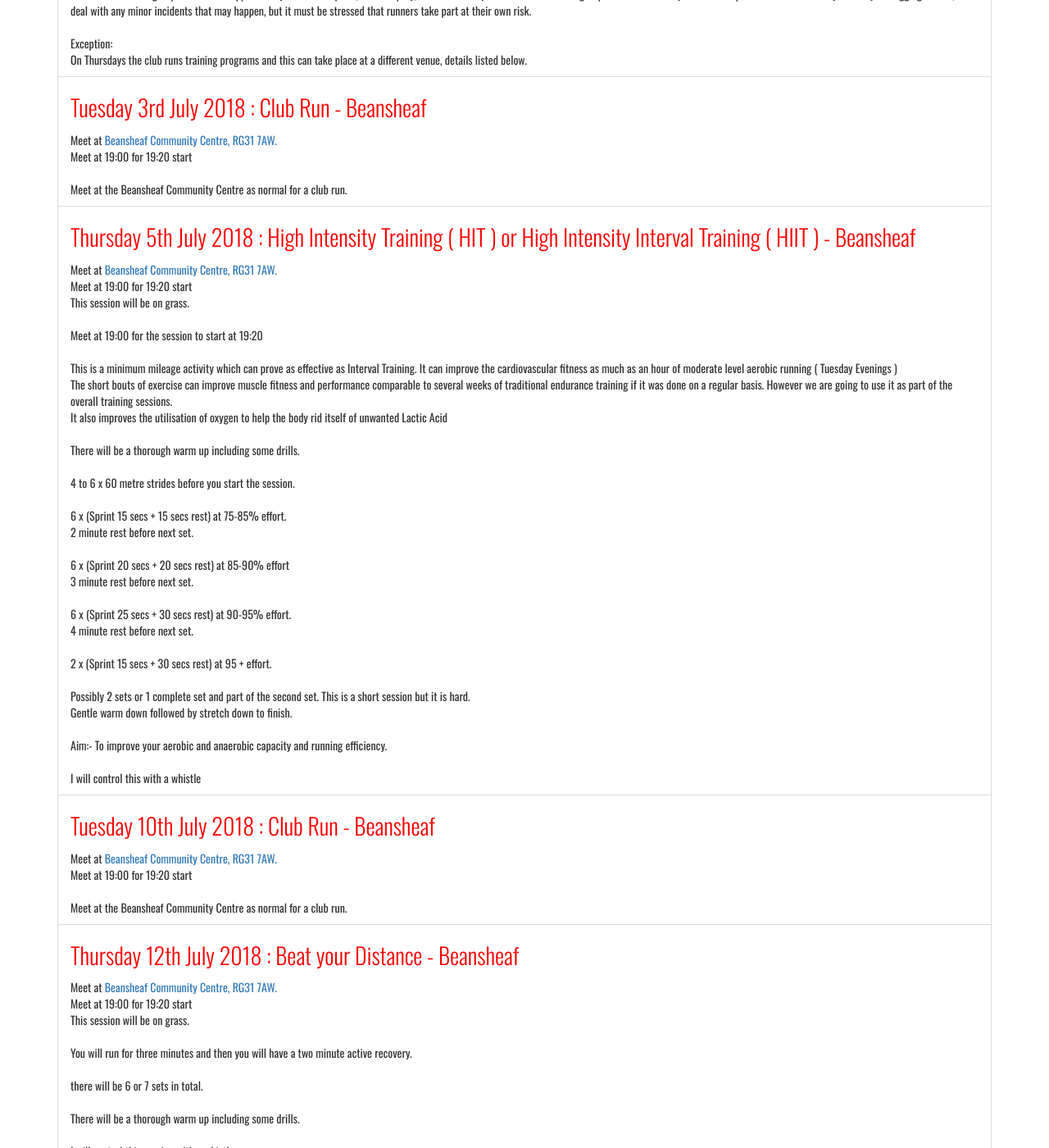
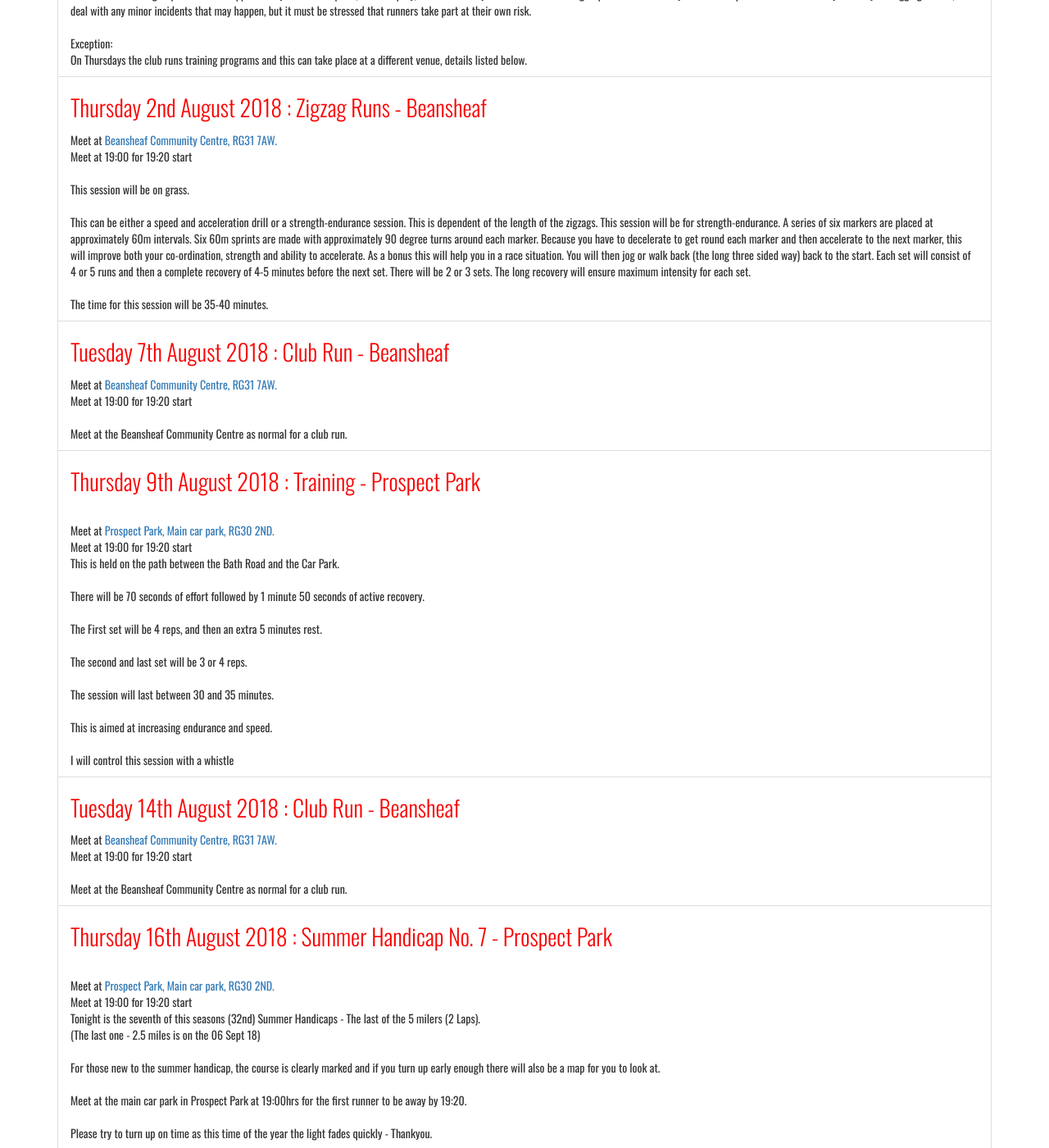
Before and after one commit to tjrobinson/readingjoggers.org, a Jekyll site: the page built from events.html, in a window 1280 px wide and 1400 px high, scrolled down 740 px. Shown: the whole window at 82% size. Built offline with Jekyll 4.4.1, drawn with Linux system fonts in a browser that asks for light colours; nearby versions of some CDN libraries; some of the changed text lies outside the part shown.

Commit message:
Add August 2018 events

```diff
--- a/_includes/events_clubrunsandtraining.html
+++ b/_includes/events_clubrunsandtraining.html
@@ -24,159 +24,22 @@
   <!-- Events : Monthly  ---------------------------------------------->
 
   <li class="list-group-item">
-    <h3>Tuesday 3rd July 2018 : Club Run - Beansheaf</h3>
+    <h3>Thursday 2nd August 2018 : Zigzag Runs - Beansheaf</h3>
     Meet at
     <a href="https://www.google.co.uk/maps/place/Beansheaf+Community+Centre/@51.438765,-1.050468,17z/data=!3m1!4b1!4m2!3m1!1s0x4876995b2055a6c3:0x5e5d81beae0b0b3b">Beansheaf Community Centre, RG31 7AW.</a>
     <br> Meet at 19:00 for 19:20 start
     <br>
-    <br> Meet at the Beansheaf Community Centre as normal for a club run.
-    <br>
-  </li>
-
-  <li class="list-group-item">
-    <h3>Thursday 5th July 2018 : High Intensity Training ( HIT ) or High Intensity Interval Training ( HIIT ) - Beansheaf</h3>
-    Meet at
-    <a href="https://www.google.co.uk/maps/place/Beansheaf+Community+Centre/@51.438765,-1.050468,17z/data=!3m1!4b1!4m2!3m1!1s0x4876995b2055a6c3:0x5e5d81beae0b0b3b">Beansheaf Community Centre, RG31 7AW.</a>
-    <br> Meet at 19:00 for 19:20 start
-
     <br>This session will be on grass.
     <br>
-    <br>Meet at 19:00 for the session to start at 19:20
+    <br>This can be either a speed and acceleration drill or a strength-endurance session. This is dependent of the length of
+    the zigzags. This session will be for strength-endurance. A series of six markers are placed at approximately 60m intervals.
+    Six 60m sprints are made with approximately 90 degree turns around each marker. Because you have to decelerate to get
+    round each marker and then accelerate to the next marker, this will improve both your co-ordination, strength and ability
+    to accelerate. As a bonus this will help you in a race situation. You will then jog or walk back (the long three sided
+    way) back to the start. Each set will consist of 4 or 5 runs and then a complete recovery of 4-5 minutes before the next
+    set. There will be 2 or 3 sets. The long recovery will ensure maximum intensity for each set.
     <br>
-    <br>This is a minimum mileage activity which can prove as effective as Interval Training. It can improve the cardiovascular fitness as much as an hour of moderate level aerobic running ( Tuesday Evenings )
-    <br>The short bouts of exercise can improve muscle fitness and performance comparable to several weeks of traditional endurance training if it was done on a regular basis. However we are going to use it as part of the overall training sessions.
-    <br>It also improves the utilisation of oxygen to help the body rid itself of unwanted Lactic Acid
-    <br>
-    <br>There will be a thorough warm up including some drills.
-    <br>
-    <br>4 to 6 x 60 metre strides before you start the session.
-    <br>
-    <br>6 x (Sprint 15 secs + 15 secs rest) at 75-85% effort.
-    <br>2 minute rest before next set.
-    <br>
-    <br>6 x (Sprint 20 secs + 20 secs rest) at 85-90% effort
-    <br>3 minute rest before next set.
-    <br>
-    <br>6 x (Sprint 25 secs + 30 secs rest) at 90-95% effort.
-    <br>4 minute rest before next set.
-    <br>
-    <br>2 x (Sprint 15 secs + 30 secs rest) at 95 + effort.
-    <br>
-    <br>Possibly 2 sets or 1 complete set and part of the second set. This is a short session but it is hard.
-    <br>Gentle warm down followed by stretch down to finish.
-    <br>
-    <br>Aim:- To improve your aerobic and anaerobic capacity and running efficiency.
-    <br>
-    <br>I will control this with a whistle
-
-  </li>
-
-  <li class="list-group-item">
-    <h3>Tuesday 10th July 2018 : Club Run - Beansheaf</h3>
-    Meet at
-    <a href="https://www.google.co.uk/maps/place/Beansheaf+Community+Centre/@51.438765,-1.050468,17z/data=!3m1!4b1!4m2!3m1!1s0x4876995b2055a6c3:0x5e5d81beae0b0b3b">Beansheaf Community Centre, RG31 7AW.</a>
-    <br> Meet at 19:00 for 19:20 start
-    <br>
-    <br> Meet at the Beansheaf Community Centre as normal for a club run.
-    <br>
-  </li>
-
-  <li class="list-group-item">
-    <h3>Thursday 12th July 2018 : Beat your Distance - Beansheaf</h3>
-    Meet at
-    <a href="https://www.google.co.uk/maps/place/Beansheaf+Community+Centre/@51.438765,-1.050468,17z/data=!3m1!4b1!4m2!3m1!1s0x4876995b2055a6c3:0x5e5d81beae0b0b3b">Beansheaf Community Centre, RG31 7AW.</a>
-    <br> Meet at 19:00 for 19:20 start
-
-    <br>This session will be on grass.
-    <br>
-    <br>You will run for three minutes and then you will have a two minute active recovery.
-    <br>
-    <br>there will be 6 or 7 sets in total.
-    <br>
-    <br>There will be a thorough warm up including some drills.
-    <br>
-    <br>I will control this session with a whistle
-
-  </li>
-
-  <li class="list-group-item">
-    <h3>Tuesday 17th July 2018 : Club Run - Beansheaf</h3>
-    Meet at
-    <a href="https://www.google.co.uk/maps/place/Beansheaf+Community+Centre/@51.438765,-1.050468,17z/data=!3m1!4b1!4m2!3m1!1s0x4876995b2055a6c3:0x5e5d81beae0b0b3b">Beansheaf Community Centre, RG31 7AW.</a>
-    <br> Meet at 19:00 for 19:20 start
-    <br>
-    <br> Meet at the Beansheaf Community Centre as normal for a club run.
-    <br>
-  </li>
-
-  <li class="list-group-item">
-    <h3>Thursday 19th July 2018 : Kenyan Hills - Prospect Park</h3>
-    Meet at
-    <a href="https://www.google.co.uk/maps/place/Prospect+Park/@51.4482918,-1.0131572,16z/data=!4m2!3m1!1s0x48769bbdeb5b73e5:0xdd1dd918a5735bc">Prospect Park, Main car park, RG30 2ND.</a>
-    <br> Meet at 19:00 for 19:20 start
-    <br> This session is a mixture of grass and trail.
-    <br>
-    <br> Many runners have a love-hate relationship with hills, often because they approach them incorrectly. They try to charge up them as if they don’t exist in order to get them over with as soon as possible. Hills should be a test of patience and pacing to enable you to carry on at a comfortable pace and not to be gasping for air and slow up at the top. After all if you are going to be racing on hills (and there are not many races without a hill or two) then you should be training on them – not all the time, but frequently enough so that when you meet one in a race then you will know how to approach it.
-    <br>
-    <br> Hill running is great for improving your running efficiency, because it can give you the strength training that you can get from short intervals, but it can also improve your running form. It forces you, or at least it should do, to get you on to the ball of your foot for the next push off. And don’t forget to use your arms to help you get up the hill, but stay relaxed.
-    <br>
-    <br> When you run downhill, the problem is usually the opposite of running uphill, too much backward lean, Shifting your weight backwards is a normal reaction as it slows you down. As you run uphill, your whole body should lean into the hill, not just from your waist, your foot strike is shifted forward onto the sole of your foot where as running downhill forces your foot strike towards your heel and leaning back increases the braking effect and leads to more force going through your legs and possibly leading to injury. But since a downhill will give you a ‘free’ increase in your running speed, with gravity helping you, you will want to take advantage of this. As your speed increases your cadence will need to quicken. You will need to balance your speed from running downhill and running too fast that it upsets your pacing. You should not be out of breath at the bottom of the hill.
-    <br>
-    <br> What do Kenyans Hills give you.....In short.... A better aerobic endurance, improved strength endurance, increased running economy, improved stride length and cadence.
-    <br>
-    <br> This ideal pace is for you to be working at 80-85% of MHR (Maximum Heart Rate), or in plain English you should be able to utter 4-5 words at the top (if you're lucky).
-    <br>
-    <br> The entire session will last 30-35 minutes plus the warm up, cool down and stretching.
-
-  </li>
-
-  <li class="list-group-item">
-    <h3>24th July 2018 : End of Summer Term Fun Run - Prospect Park</h3>
-    Meet at
-    <a href="https://www.google.co.uk/maps/place/Prospect+Park/@51.4482918,-1.0131572,16z/data=!4m2!3m1!1s0x48769bbdeb5b73e5:0xdd1dd918a5735bc">Prospect Park, Main car park, RG30 2ND.</a>
-    <br> Meet at 19:00 for 19:20 start
-    <br>
-    <br> This evening, we're looking to do something different... A treasure hunt tied into a run round Reading.... As a heads
-    up, it won't your normal run, maybe 3-5 miles, depending on how far you think you'll get in an hour!
-    <br>
-    <br> You'll be given a map of sorts and asked to find certain things on route... and provide evidence.... and it'll end at
-    the mansion house for dinner/drinks... a social run followed by a social...
-
-    <br>
-    <br> Split into teams, either on your own or on the night (TBC)… only stipulation is each "team" needs to carry a device
-    that'll take photographs!
-  </li>
-
-  <li class="list-group-item">
-    <h3>Thursday 26th July 2018 : Summer Handicap #6 - Prospect Park</h3>
-    Meet at
-    <a href="https://www.google.co.uk/maps/place/Prospect+Park/@51.4482918,-1.0131572,16z/data=!4m2!3m1!1s0x48769bbdeb5b73e5:0xdd1dd918a5735bc">Prospect Park, Main car park, RG30 2ND.</a>
-    <br> Session will start at 19:20
-    <br>
-    <br> Tonight is the sixth of this seasons (32nd) Summer Handicaps - The fifth of the 5 milers  (2 Laps).
-    <br> For those new to the summer handicap, the course is clearly marked and if you turn up early enough there will also be a map for you to look at.
-    <br>
-    <br> Meet at the main car park in Prospect Park at 19:00hrs for the first runner to be away by 19:20.
-    <br>
-    <br> Further details, Handicap and Start Times to follow.
-    <br>
-    <br> After the Handicap many will go up to the Mansion House to replace lost liquid and a chat.
-  </li>
-
-  <li class="list-group-item">
-    <h3>31st July 2018 : Club Run - Beansheaf</h3>
-    Meet at
-    <a href="https://www.google.co.uk/maps/place/Beansheaf+Community+Centre/@51.438765,-1.050468,17z/data=!3m1!4b1!4m2!3m1!1s0x4876995b2055a6c3:0x5e5d81beae0b0b3b">Beansheaf Community Centre, RG31 7AW.</a>
-    <br> Meet at 19:00 for 19:20 start
-    <br>
-    <br> Meet at the Beansheaf Community Centre as normal for a club run.
-    <br>
-  </li>
-
-  <li class="list-group-item">
-    <h3>Thursday 2nd August 2018 : Training (TBC)</h3>
-    <br>The webmaster is on holiday, so won't be able to update the website before details are finalised. Please check your emails or the club Facebook page.
-    <br>
+    <br>The time for this session will be 35-40 minutes.
   </li>
 
   <li class="list-group-item">
@@ -190,9 +53,133 @@
   </li>
 
   <li class="list-group-item">
-    <h3>Thursday 9th August 2018 : Training (TBC)</h3>
-    <br>The webmaster is on holiday, so won't be able to update the website before details are finalised. Please check your emails or the club Facebook page.
+    <h3>Thursday 9th August 2018 : Training - Prospect Park</h3>
+    <br>Meet at
+    <a href="https://www.google.co.uk/maps/place/Prospect+Park/@51.4482918,-1.0131572,16z/data=!4m2!3m1!1s0x48769bbdeb5b73e5:0xdd1dd918a5735bc">Prospect Park, Main car park, RG30 2ND.</a>
+    <br> Meet at 19:00 for 19:20 start
+    <br>This is held on the path between the Bath Road and the Car Park.
+    <br>
+    <br>There will be 70 seconds of effort followed by 1 minute 50 seconds of active recovery.
+    <br>
+    <br>The First set will be 4 reps, and then an extra 5 minutes rest.
+    <br>
+    <br>The second and last set will be 3 or 4 reps.
+    <br>
+    <br>The session will last between 30 and 35 minutes.
+    <br>
+    <br>This is aimed at increasing endurance and speed.
+    <br>
+    <br>I will control this session with a whistle
+  </li>
+
+  <li class="list-group-item">
+    <h3>Tuesday 14th August 2018 : Club Run - Beansheaf</h3>
+    Meet at
+    <a href="https://www.google.co.uk/maps/place/Beansheaf+Community+Centre/@51.438765,-1.050468,17z/data=!3m1!4b1!4m2!3m1!1s0x4876995b2055a6c3:0x5e5d81beae0b0b3b">Beansheaf Community Centre, RG31 7AW.</a>
+    <br> Meet at 19:00 for 19:20 start
+    <br>
+    <br> Meet at the Beansheaf Community Centre as normal for a club run.
     <br>
   </li>
 
+  <li class="list-group-item">
+    <h3>Thursday 16th August 2018 : Summer Handicap No. 7 - Prospect Park</h3>
+    <br>Meet at
+    <a href="https://www.google.co.uk/maps/place/Prospect+Park/@51.4482918,-1.0131572,16z/data=!4m2!3m1!1s0x48769bbdeb5b73e5:0xdd1dd918a5735bc">Prospect Park, Main car park, RG30 2ND.</a>
+    <br> Meet at 19:00 for 19:20 start
+    <br> Tonight is the seventh of this seasons (32nd) Summer Handicaps - The last of the 5 milers (2 Laps).
+    <br> (The last one - 2.5 miles is on the 06 Sept 18)
+    <br>
+    <br> For those new to the summer handicap, the course is clearly marked and if you turn up early enough there will also be
+    a map for you to look at.
+    <br>
+    <br> Meet at the main car park in Prospect Park at 19:00hrs for the first runner to be away by 19:20.
+    <br>
+    <br> Please try to turn up on time as this time of the year the light fades quickly - Thankyou.
+    <br>
+    <br> Further details, Handicap and Start Times to follow.
+    <br>
+    <br> After the Handicap many will go up to the Mansion House to replace lost liquid and a chat.
+  </li>
+
+  <li class="list-group-item">
+    <h3>Tuesday 21st August 2018 : Club Run - Beansheaf</h3>
+    Meet at
+    <a href="https://www.google.co.uk/maps/place/Beansheaf+Community+Centre/@51.438765,-1.050468,17z/data=!3m1!4b1!4m2!3m1!1s0x4876995b2055a6c3:0x5e5d81beae0b0b3b">Beansheaf Community Centre, RG31 7AW.</a>
+    <br> Meet at 19:00 for 19:20 start
+    <br>
+    <br> Meet at the Beansheaf Community Centre as normal for a club run.
+    <br>
+  </li>
+
+
+
+  <li class="list-group-item">
+    <h3>Thursday 23rd August 2018 : Kenyan Hills - Prospect Park</h3>
+    <br>Meet at
+    <a href="https://www.google.co.uk/maps/place/Prospect+Park/@51.4482918,-1.0131572,16z/data=!4m2!3m1!1s0x48769bbdeb5b73e5:0xdd1dd918a5735bc">Prospect Park, Main car park, RG30 2ND.</a>
+    <br> Meet at 19:00 for 19:20 start
+    <br> This session is a mixture of grass and trail.
+    <br>
+    <br> Many runners have a love-hate relationship with hills, often because they approach them incorrectly. They try to charge
+    up them as if they don’t exist in order to get them over with as soon as possible. Hills should be a test of patience
+    and pacing to enable you to carry on at a comfortable pace and not to be gasping for air and slow up at the top. After
+    all if you are going to be racing on hills (and there are not many races without a hill or two) then you should be training
+    on them – not all the time, but frequently enough so that when you meet one in a race then you will know how to approach
+    it.
+    <br>
+    <br> Hill running is great for improving your running efficiency, because it can give you the strength training that you
+    can get from short intervals, but it can also improve your running form. It forces you, or at least it should do, to
+    get you on to the ball of your foot for the next push off. And don’t forget to use your arms to help you get up the hill,
+    but stay relaxed.
+    <br>
+    <br> When you run downhill, the problem is usually the opposite of running uphill, too much backward lean, Shifting your
+    weight backwards is a normal reaction as it slows you down. As you run uphill, your whole body should lean into the hill,
+    not just from your waist, your foot strike is shifted forward onto the sole of your foot where as running downhill forces
+    your foot strike towards your heel and leaning back increases the braking effect and leads to more force going through
+    your legs and possibly leading to injury. But since a downhill will give you a ‘free’ increase in your running speed,
+    with gravity helping you, you will want to take advantage of this. As your speed increases your cadence will need to
+    quicken. You will need to balance your speed from running downhill and running too fast that it upsets your pacing. You
+    should not be out of breath at the bottom of the hill.
+    <br>
+    <br> What do Kenyans Hills give you.....In short.... A better aerobic endurance, improved strength endurance, increased running
+    economy, improved stride length and cadence.
+    <br>
+    <br> This ideal pace is for you to be working at 80-85% of MHR (Maximum Heart Rate), or in plain English you should be able
+    to utter 4-5 words at the top (if you're lucky).
+    <br>
+    <br> The entire session will last 30-35 minutes plus the warm up, cool down and stretching.
+  </li>
+
+  <li class="list-group-item">
+    <h3>Tuesday 28th August 2018 : Club Run - Prospect Park</h3>
+    Meet at
+    <a href="https://www.google.co.uk/maps/place/Prospect+Park/@51.4482918,-1.0131572,16z/data=!4m2!3m1!1s0x48769bbdeb5b73e5:0xdd1dd918a5735bc">Prospect Park, Main car park, RG30 2ND.</a>
+    <br> Meet at 19:00 for 19:20 start
+    <br>
+    <br> The club run will take place from Prospect Park on the last Tuesday of the month.
+  </li>
+
+  <li class="list-group-item">
+    <h3>Thursday 30th August 2018 : 400 - 800m Intervals (or 800m intervals) - Beansheaf</h3>
+    Meet at
+    <a href="https://www.google.co.uk/maps/place/Beansheaf+Community+Centre/@51.438765,-1.050468,17z/data=!3m1!4b1!4m2!3m1!1s0x4876995b2055a6c3:0x5e5d81beae0b0b3b">Beansheaf Community Centre, RG31 7AW.</a>
+    <br> Meet at 19:00 for 19:20 start
+    <br>
+    <br> This session will be held on THE CHASE (about 800m from Beansheaf - you can partly warm up getting there).
+    <br> It is run between Grangely Close and Kettering Close.
+    <br>
+    <br> 400m - 800m - 400m - 800m ...........
+    <br>
+    <br> Start with 400m followed by 30 second jog recovery. Then 800m followed by 60 seconds jog recovery.
+    <br>
+    <br> Repeat above until time set of 35-40 minutes is finished.
+    <br>
+    <br> Based on 10K race speed (which means you will be going a little faster than your 10K pace. See example below). It would
+    help if you can remember your latest 10K time.
+    <br>
+    <br> Example:- If your 10K race speed is 50:00 then your 400/800m time is 2:00/4:00. Your target would be 1:55/3:50. This
+    involves a gentle uphill and downhill
+  </li>
+
 </ul>
```
Also changed, not shown: 2 other files.
